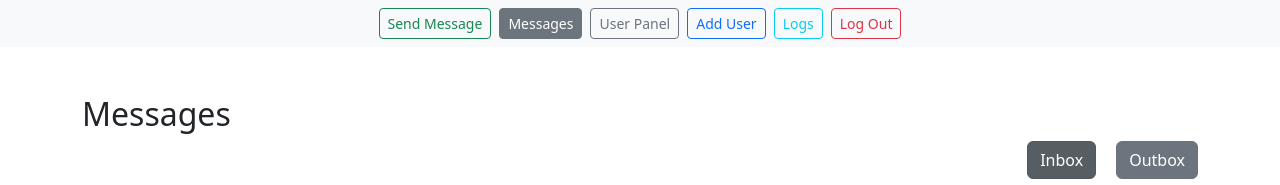
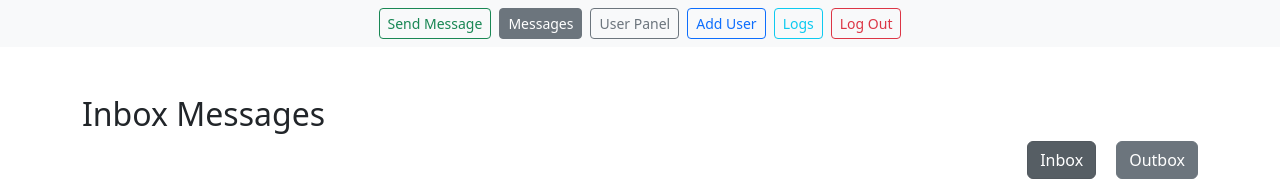
Before and after one commit to merichoglu/Assignment3, an Angular app: page /messages in a window 1280 px wide. Shown: the top 185 px of the page. Built offline with nearby package versions, Linux system fonts and the light colour scheme; no server answers; sample sign-in values are in the browser's storage.

Commit message:
fix message box header

```diff
--- a/src/app/components/message-box/message-box.component.html
+++ b/src/app/components/message-box/message-box.component.html
@@ -1,5 +1,5 @@
 <div class="container">
-  <h2>Messages</h2>
+  <h2>{{ messageType === 'inbox' ? 'Inbox Messages' : 'Outbox Messages' }}</h2>
   <div class="button-group mb-3">
     <button (click)="toggleMessageType('inbox')" [class.active]="messageType === 'inbox'" class="btn btn-secondary">Inbox</button>
     <button (click)="toggleMessageType('outbox')" [class.active]="messageType === 'outbox'" class="btn btn-secondary">Outbox</button>
```
